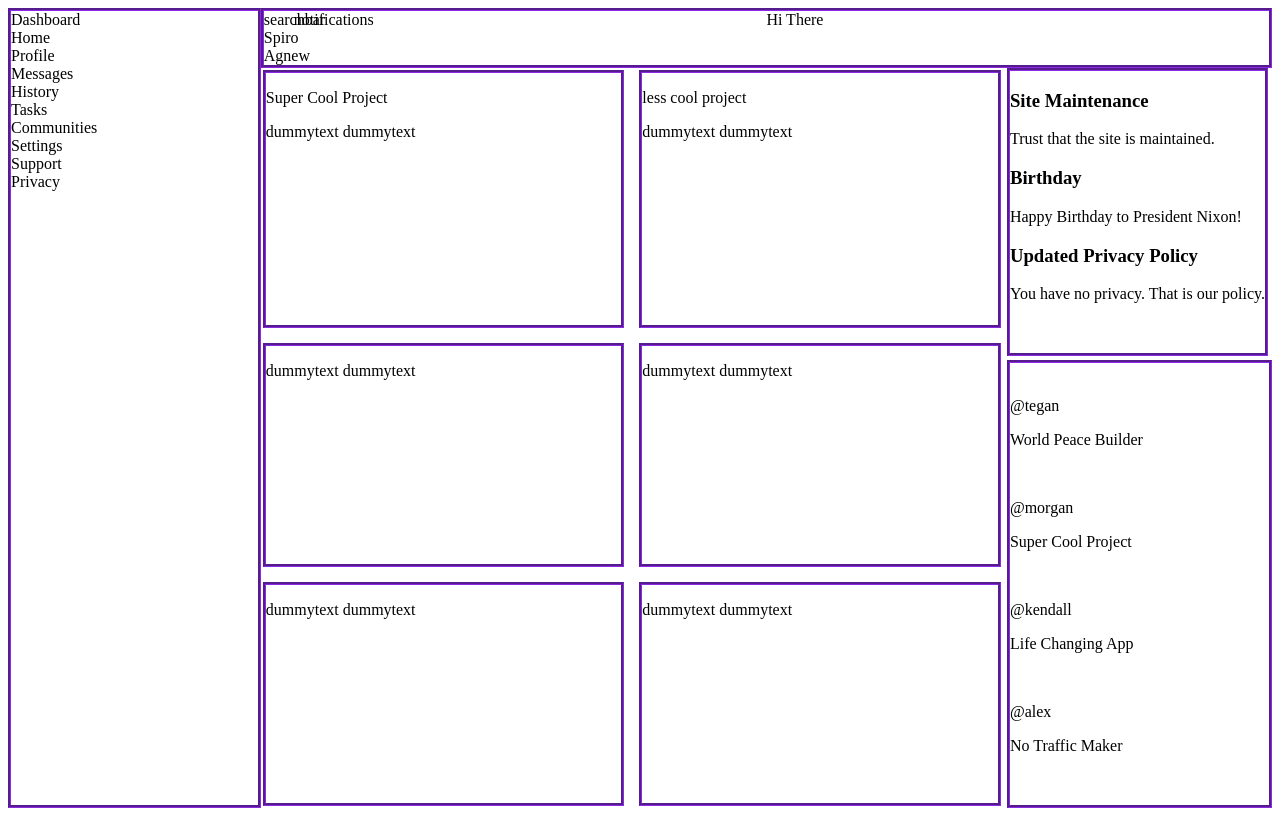
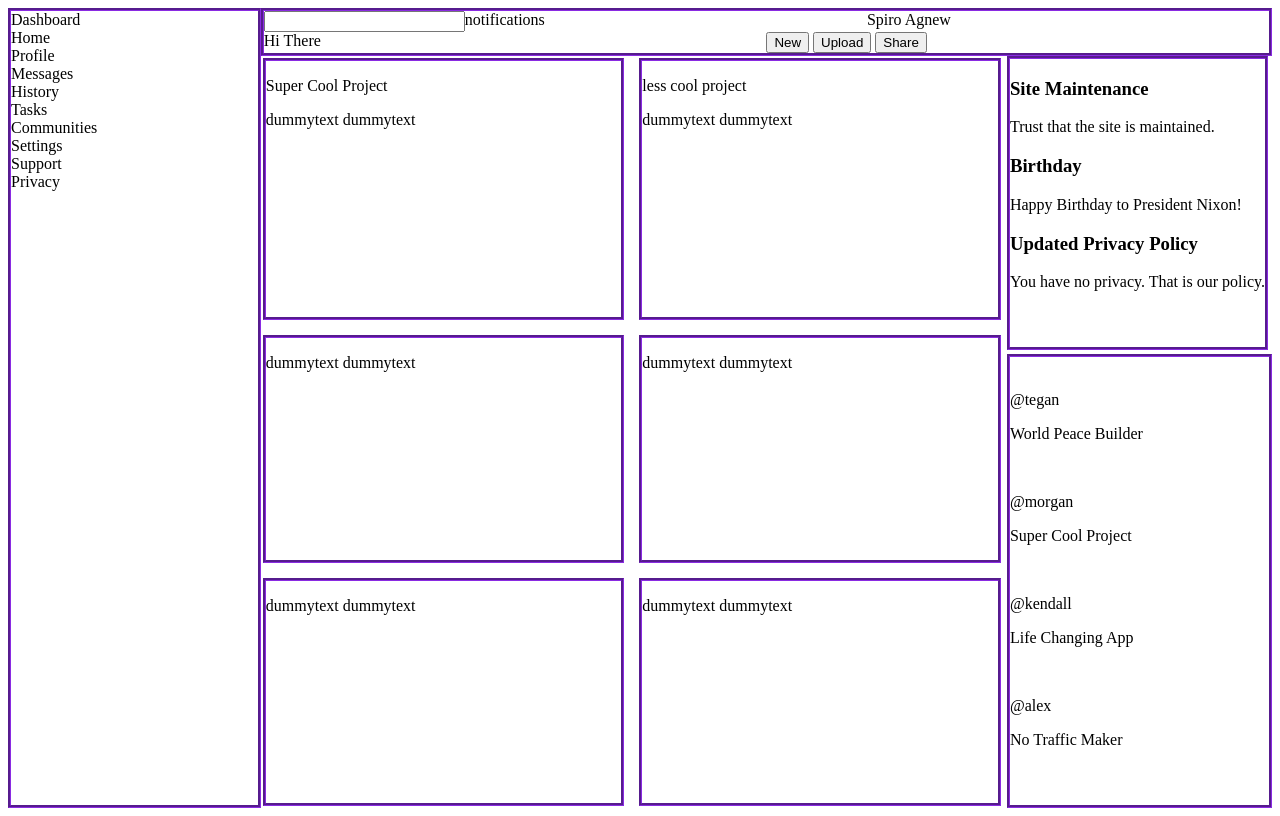
Before and after one commit to riftfern/Admin-Dashboard, a plain HTML site: page index.html in a window 1280 px wide. Drawn offline with Linux system fonts and the light colour scheme.

```diff
--- a/index.html
+++ b/index.html
@@ -23,13 +23,18 @@
         </aside>
         <header class="header">
             <div class="topRow">
-                <div class="search">searchbar</div>
+                <input type="text">
                 <div class="notifs">notifications</div>
                 <div class="profileIcon"></div>
                 <div class="fullName">Spiro Agnew</div>
             </div>
             <div class="bottomRow">
                 <div class="iconGreeting">Hi There</div>
+                <div class="buttonGang">
+                    <button type="button">New</button>
+                    <button type="button">Upload</button>
+                    <button type="button">Share</button>
+                </div>
             </div>
         </header>
 
--- a/styles.css
+++ b/styles.css
@@ -10,17 +10,18 @@
 
 .header{
     display:grid;
-    grid-template-columns: 1fr 1fr;
+    grid-template-rows: 1fr 1fr;
     grid-column:2/4;
     border-style: groove;
     border-color: blueviolet;
 }
 .topRow{
     display: grid;
-    grid-template-columns: repeat(3, 30px);
+    grid-template-columns: repeat(5,1fr);
 }
 .bottomRow{
     display:grid;
+    grid-template-columns: 1fr 1fr;
 }
 .sidebar{
     grid-row:1/3;
```
